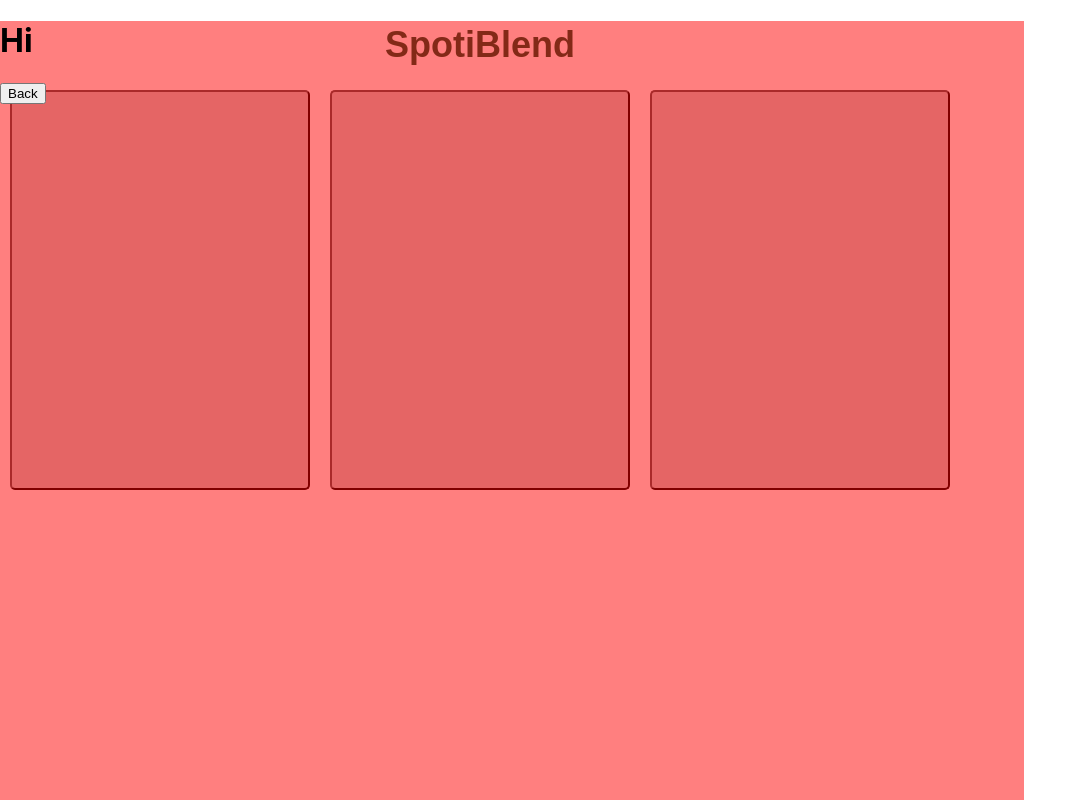
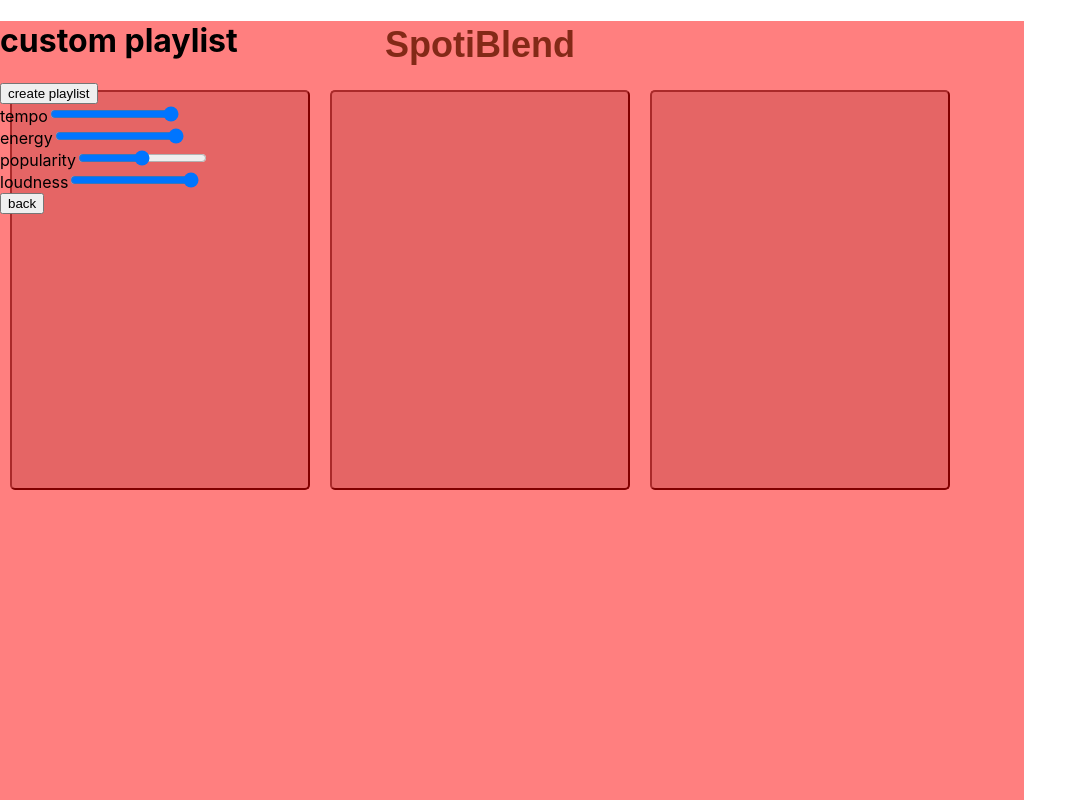
Before and after one commit to hcp-uw/rhythmix, a React (Create React App) app: page / in a window 1280 px wide. Both pictures are taken after a click on the button 480 px from the left and 290 px from the top of the page. Shown: the top 800 px of the page, without its empty margins (0-1087 px from the left). Built offline with nearby package versions, Linux system fonts and the light colour scheme.

Commit message:
Slider render
modified:   src/CustomPlaylist/CustomPlaylist.tsx

```diff
--- a/src/CustomPlaylist/CustomPlaylist.tsx
+++ b/src/CustomPlaylist/CustomPlaylist.tsx
@@ -14,41 +14,90 @@
 type CustomPlaylistState = {
   root: Root;
   page: Page;
-  attributes: Map<String, BigInt>;
+  attributes: Map<string, BigInt>;
 };
 
 type CustomPlaylistProps = {
   root: Root;
 }
 
+const all_attributes : Array<string> = ["tempo", "energy", "popularity", "loudness", "acousticness", "danceability", "duration", "instrumentalness", "key", "liveness", "mode", "speechiness", "time signature", "valence"];
+
+const playlist_size : bigint = 25n;
+
 export class CustomPlaylist extends Component<CustomPlaylistProps, CustomPlaylistState> {
   constructor(props: CustomPlaylistProps) {
     super(props);
-    this.state = {root: props.root, page: {kind: "basic_sliders"}, attributes: new Map<String, BigInt>()};
+    this.state = {root: props.root, page: {kind: "basic_sliders"}, attributes: new Map<string, BigInt>()};
   };
 
   render = () : JSX.Element => {
     if (this.state.page.kind === "basic_sliders") {
       return <div className="background">
-        <h1>Hi</h1>
-        <button type="button" onClick={this.doBackClick}>Back</button>
+        <h1>custom playlist</h1>
+        <button type="button" onClick={this.doResultClick}>create playlist</button>
+        {this.renderSliders()}
+        <button type="button" onClick={this.doBackClick}>back</button>
       </div>;
     } else if (this.state.page.kind === "all_sliders") {
       return <div className="background">
         <h1>Hi</h1>
-        <button type="button" onClick={this.doBackClick}>Back</button>
+        <button type="button" onClick={this.doBackClick}>back</button>
       </div>;
     } else {
       return <div className="background">
-        <h1>Hi</h1>
-        <button type="button" onClick={this.doBackClick}>Back</button>
+        <h1>your custom playlist</h1>
+        <button type="button" onClick={this.doBackClick}>back</button>
       </div>;
     }
   };
 
+  renderSliders = () : JSX.Element[] => {
+    let num_sliders : bigint = 0n;
+    if (this.state.page.kind === "basic_sliders") {
+      num_sliders = 4n;
+    } else {
+      num_sliders = BigInt(all_attributes.length);
+    }
+
+    const slider_render : JSX.Element[] = [];
+    for (let i = 0; i < num_sliders; i++) {
+      const curr_attribute = all_attributes[i];
+
+      if (curr_attribute === "time signature" || curr_attribute === "key") {
+        slider_render.push(
+          <div>
+            <label htmlFor={curr_attribute}>{curr_attribute}</label>
+            <input type="range" min="1" max="11" id={curr_attribute}></input>
+          </div>
+        )
+      } else if (curr_attribute === "popularity") {
+        slider_render.push(
+          <div>
+            <label htmlFor={curr_attribute}>{curr_attribute}</label>
+            <input type="range" min="1" max="100" id={curr_attribute}></input>
+          </div>
+        )
+      } else {
+        slider_render.push(
+          <div>
+            <label htmlFor={curr_attribute}>{curr_attribute}</label>
+            <input type="range" min="0" max="1" step="0.01" id={curr_attribute}></input>
+          </div>
+        )
+      }
+    }
+
+    return slider_render;
+  }
+
   doBackClick = () : void => {
     this.state.root.unmount();
   };
+
+  doResultClick = () : void => {
+    this.setState({page: {kind: "result"}});
+  }
 
   /**
    * FUNCTIONS:
```
